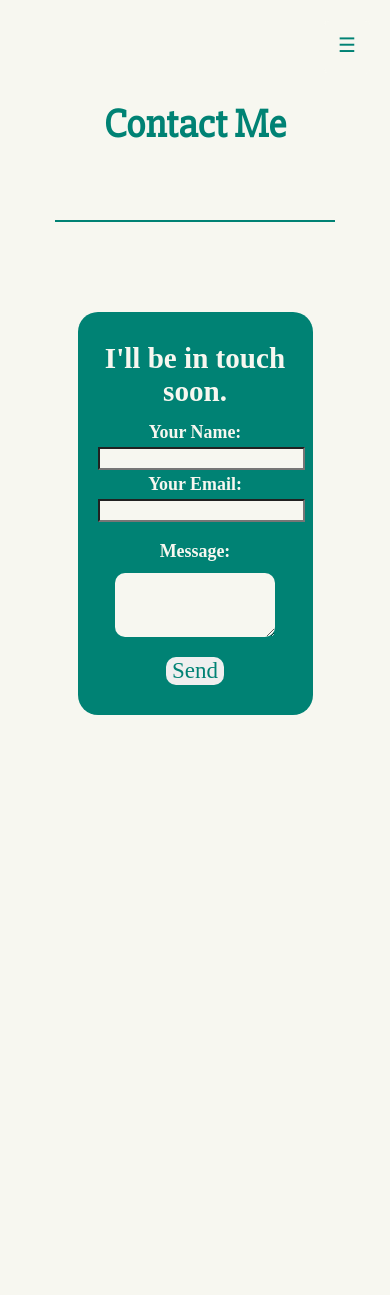
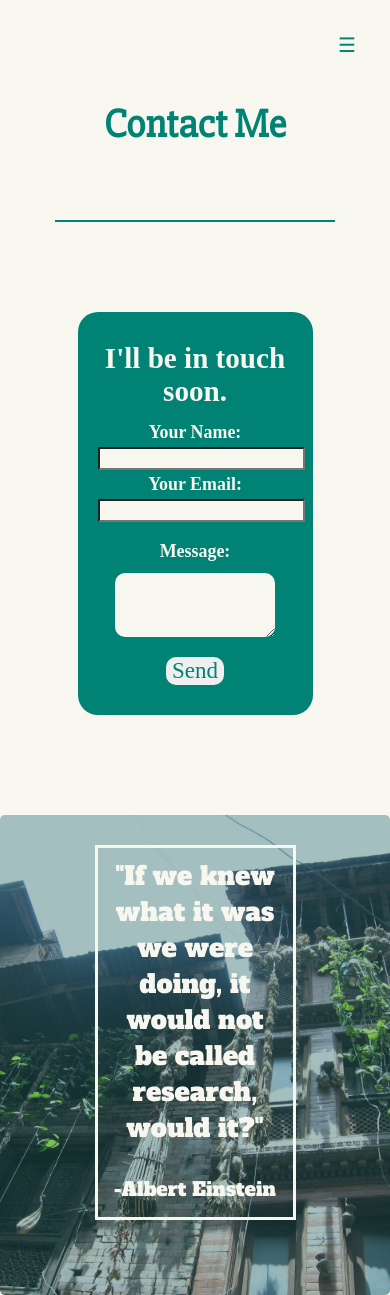
Before and after one commit to emilyjennings/elyse-portfolio, a React (Create React App) app: page /contact in a window 390 px wide. Before the commit the page ends 844 px from the top, so only its background shows below. Built offline with nearby package versions, Linux system fonts and the light colour scheme.

Commit message:
fiddling with research page

```diff
--- a/src/App.css
+++ b/src/App.css
@@ -342,7 +342,7 @@ form {
   }
 
   .nepal-quote {
-    font-size: 2em;
+    font-size: 1.6em;
     text-align: center;
     margin: auto;
   }
--- a/src/components/Contact.js
+++ b/src/components/Contact.js
@@ -80,7 +80,13 @@ export default class Contact extends Component {
           </form>
         </div>
 
-        <div className="space"></div>
+        <div className="nepal-img-2">
+          <div className="quote-box">
+            <div className="nepal-quote">"If we knew what it was we were doing, it would not be called research, would it?" </div>
+            <div className="boris">-Albert Einstein</div>
+          </div>
+        </div>
+
       </div>
     );
   };
--- a/src/components/Research.js
+++ b/src/components/Research.js
@@ -80,7 +80,6 @@ class Research extends Component {
   displayCards = () => {
     return Object.values(this.state.cards).map(card =>
       <div className="cardstuff">
-        <div className="card_title">{card.name}</div>
         <a href={card.link}>
           <div className="cardborder" id={card.name}>
             <div className="title">{card.title}</div>
```
